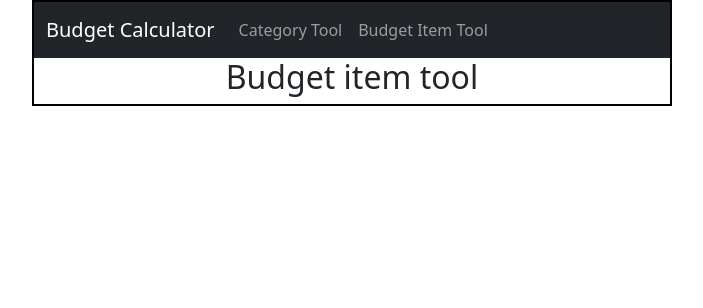
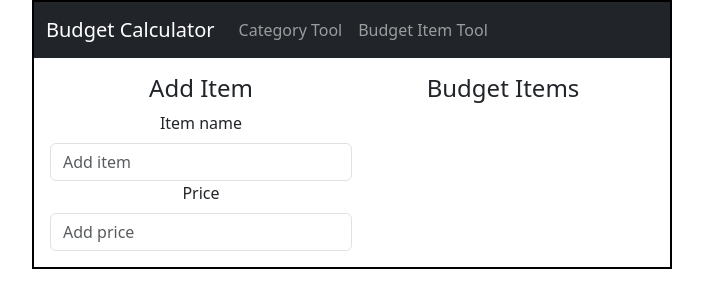
Before and after one commit to ojela028xamk/budget-calculator, a React (Create React App) app: page / in a window 1280 px wide. Shown: the top 308 px of the page, without its empty margins (288-991 px from the left). Built offline with nearby package versions, Linux system fonts and the light colour scheme.

Commit message:
add item form and items list

```diff
--- a/src/BudgetItemTool/BudgetItemTool.module.scss
+++ b/src/BudgetItemTool/BudgetItemTool.module.scss
@@ -0,0 +1,13 @@
+.budget_item_tool {
+    padding: 1em;
+    display: flex;
+
+    .add_item {
+        flex: 1;
+    }
+
+    .items_list {
+        flex: 1;
+    }
+
+}
--- a/src/BudgetItemTool/BudgetItemTool.tsx
+++ b/src/BudgetItemTool/BudgetItemTool.tsx
@@ -1,10 +1,45 @@
-import { JSX } from 'react'
+import { JSX, useState } from 'react'
 import css from './BudgetItemTool.module.scss'
+import { Form } from 'react-bootstrap'
+
+export type BudgetItem = {
+  id: string
+  name: string
+  date: string
+  category: string | null
+  price: number
+}
 
 const BudgetItemTool = (): JSX.Element => {
+  const [budgetName, setBudgetName] = useState<string>('')
+  const [budgetPrice, setBudgetPrice] = useState<number>()
+
   return (
     <div className={css.budget_item_tool}>
-      <h2>Budget item tool</h2>
+      <div className={css.add_item}>
+        <h4>Add Item</h4>
+        <Form>
+          <Form.Label>Item name</Form.Label>
+          <Form.Control
+            type="text"
+            value={budgetName}
+            placeholder="Add item"
+            onChange={(event) => setBudgetName(event.currentTarget.value)}
+          />
+          <Form.Label>Price</Form.Label>
+          <Form.Control
+            type="number"
+            value={budgetPrice}
+            placeholder="Add price"
+            onChange={(event) =>
+              setBudgetPrice(Number(event.currentTarget.value))
+            }
+          />
+        </Form>
+      </div>
+      <div className={css.items_list}>
+        <h4>Budget Items</h4>
+      </div>
     </div>
   )
 }
--- a/src/CategoryTool/CategoryTool.module.scss
+++ b/src/CategoryTool/CategoryTool.module.scss
@@ -1,5 +1,6 @@
 .category_tool {
     margin: auto;
+    padding: 1em;
 
     button {
         margin-top: 1em;
```
